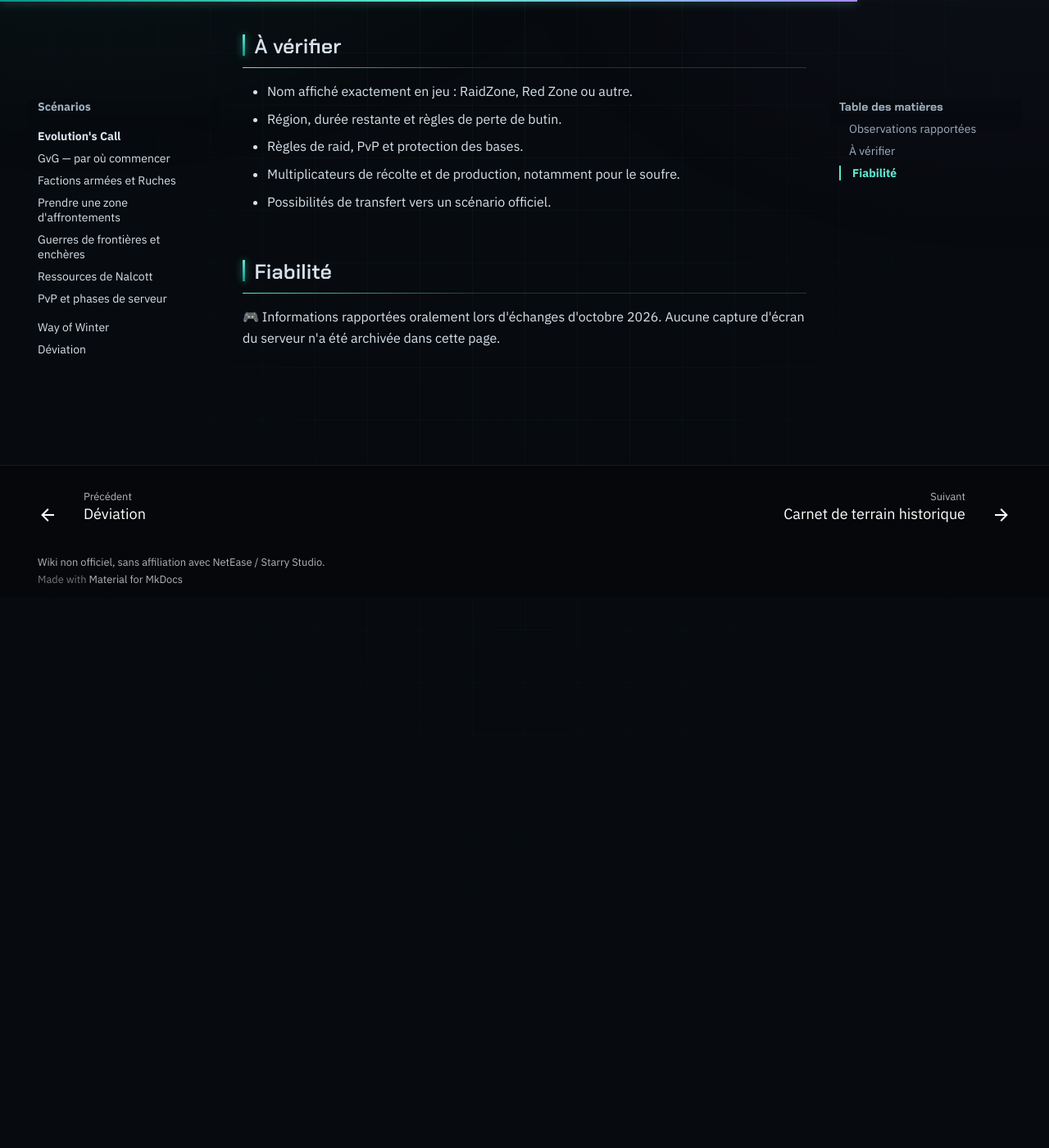
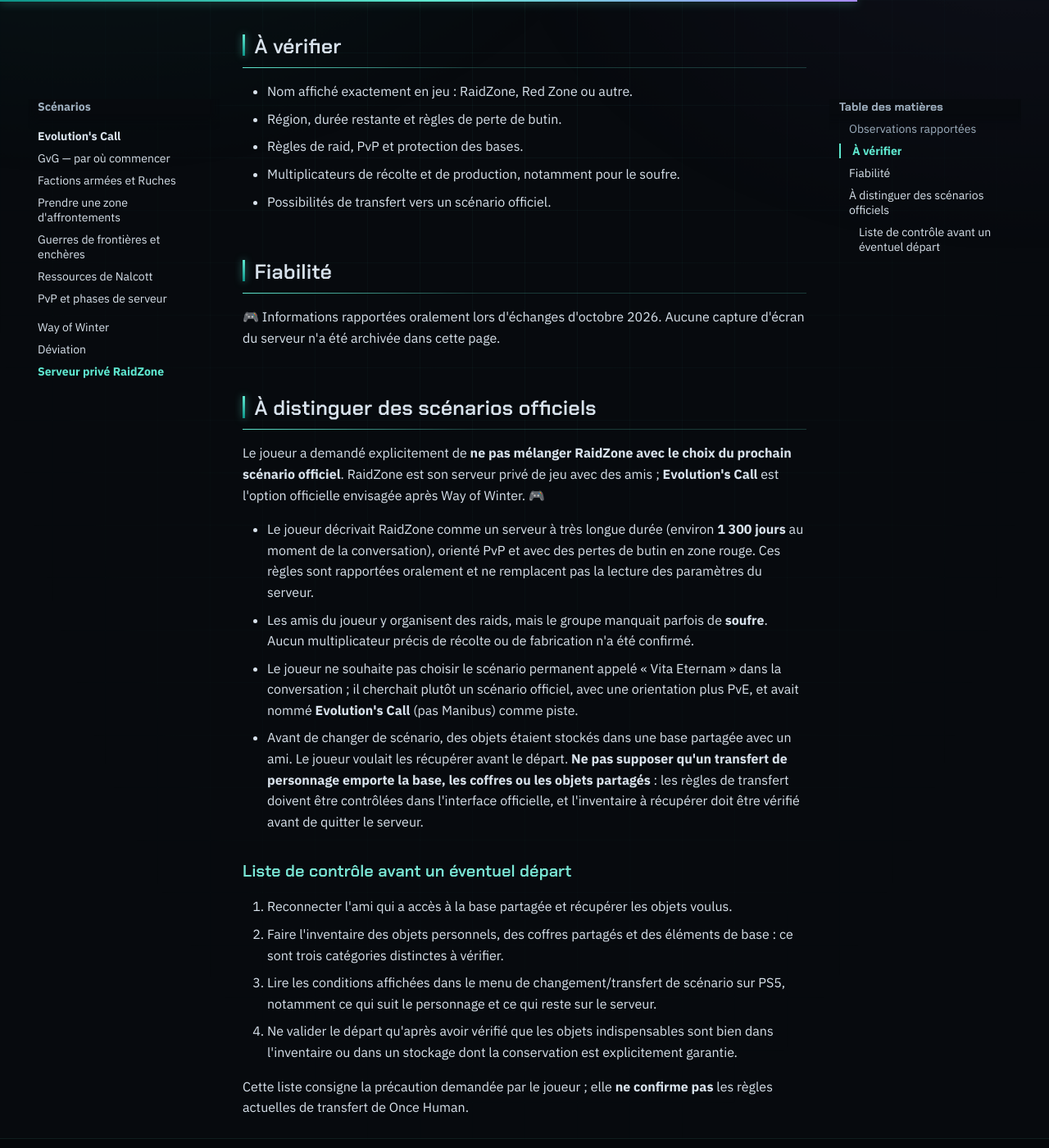
Before and after one commit to flav92/once-human-ps5-wiki, an MkDocs documentation site: the page built from docs/scenarios/raidzone.md, in a window 1280 px wide and 1400 px high, scrolled down 671 px. Shown: the whole window at 82% size. Built offline with MkDocs 1.6.1 and Material for MkDocs 9.7.7, drawn with Linux system fonts in a browser that asks for light colours; comment, search, counter and statistics services are not loaded.

Commit message:
Clarifie RaidZone et les précautions avant changement de scénario

```diff
--- a/docs/scenarios/raidzone.md
+++ b/docs/scenarios/raidzone.md
@@ -23,3 +23,22 @@
 ## Fiabilité
 
 🎮 Informations rapportées oralement lors d'échanges d'octobre 2026. Aucune capture d'écran du serveur n'a été archivée dans cette page.
+
+
+## À distinguer des scénarios officiels
+
+Le joueur a demandé explicitement de **ne pas mélanger RaidZone avec le choix du prochain scénario officiel**. RaidZone est son serveur privé de jeu avec des amis ; **Evolution's Call** est l'option officielle envisagée après Way of Winter. 🎮
+
+- Le joueur décrivait RaidZone comme un serveur à très longue durée (environ **1 300 jours** au moment de la conversation), orienté PvP et avec des pertes de butin en zone rouge. Ces règles sont rapportées oralement et ne remplacent pas la lecture des paramètres du serveur.
+- Les amis du joueur y organisent des raids, mais le groupe manquait parfois de **soufre**. Aucun multiplicateur précis de récolte ou de fabrication n'a été confirmé.
+- Le joueur ne souhaite pas choisir le scénario permanent appelé « Vita Eternam » dans la conversation ; il cherchait plutôt un scénario officiel, avec une orientation plus PvE, et avait nommé **Evolution's Call** (pas Manibus) comme piste.
+- Avant de changer de scénario, des objets étaient stockés dans une base partagée avec un ami. Le joueur voulait les récupérer avant le départ. **Ne pas supposer qu'un transfert de personnage emporte la base, les coffres ou les objets partagés** : les règles de transfert doivent être contrôlées dans l'interface officielle, et l'inventaire à récupérer doit être vérifié avant de quitter le serveur.
+
+### Liste de contrôle avant un éventuel départ
+
+1. Reconnecter l'ami qui a accès à la base partagée et récupérer les objets voulus.
+2. Faire l'inventaire des objets personnels, des coffres partagés et des éléments de base : ce sont trois catégories distinctes à vérifier.
+3. Lire les conditions affichées dans le menu de changement/transfert de scénario sur PS5, notamment ce qui suit le personnage et ce qui reste sur le serveur.
+4. Ne valider le départ qu'après avoir vérifié que les objets indispensables sont bien dans l'inventaire ou dans un stockage dont la conservation est explicitement garantie.
+
+Cette liste consigne la précaution demandée par le joueur ; elle **ne confirme pas** les règles actuelles de transfert de Once Human.
```
